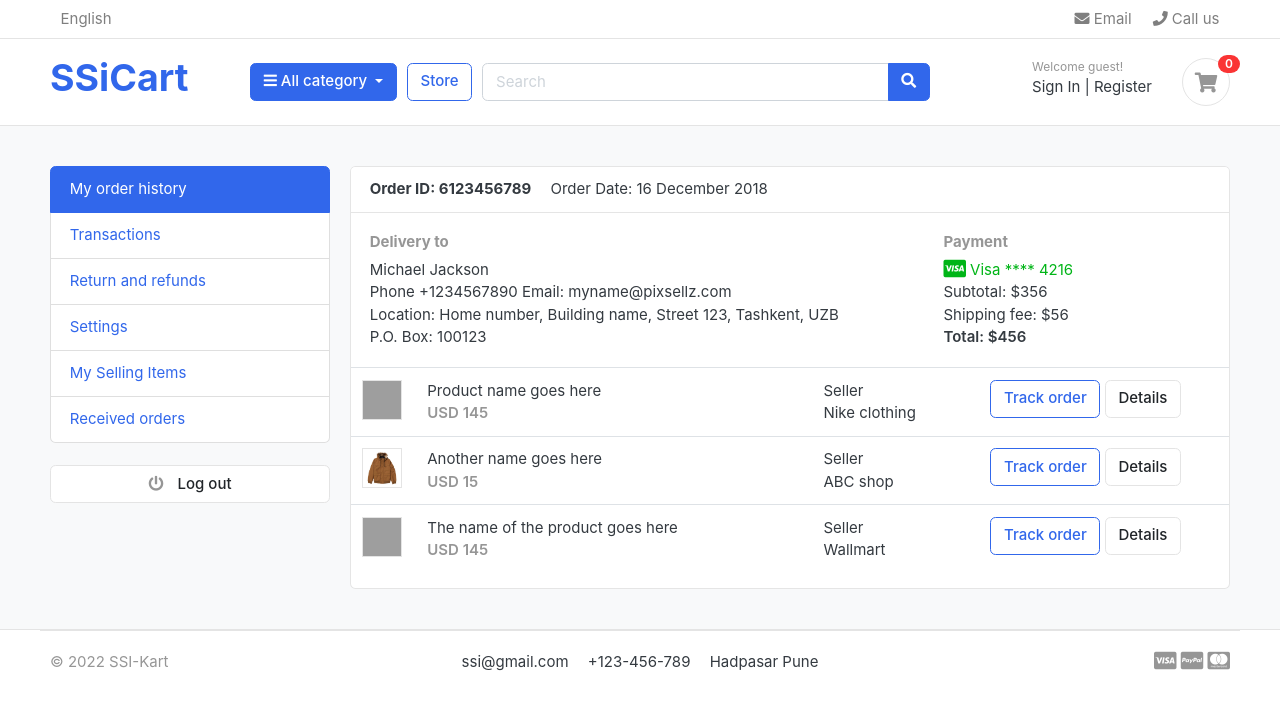
After one commit to pathfinder7262/E-Commerce-SSI, a Django app: page /accounts/dashboard/ in a window 1280 px wide. The commit adds this page. Shown: the top 710 px of the page. Run offline with Django 4.2, Linux system fonts and the light colour scheme; data that the repository does not hold is empty; some libraries are stand-ins or nearby versions; some web fonts are replaced; grey boxes are pictures that could not be loaded.

Commit message:
create login functionality write views for login authentication updated url.py, form.py, settings.py create alert.html page which automated the alarm create logout functionality write views, url for it do changes in navbar create register.html and login.html page and make it authenticate use csrf token for form create dashboard.html page

```diff
--- /dev/null
+++ b/ssikart/Templates/includes/alert.html
@@ -0,0 +1,11 @@
+{% if messages %}
+    {% for message in messages %}
+    <div id="message" class="container">
+    <div {% if message.tags %} class="alert alert-{{ message.tags }}"{% endif %} role = "alert">
+        <button type="button" class="close" data-dismiss="alert"><span area-hidden="true">&times;</span></button>
+        {% if message.level == DEFAULT_MESSAGE_LEVELS.ERROR %}Important: {% endif %}
+        {{ message }}
+    </div>
+    </div>
+    {% endfor %}
+{% endif %}
--- a/ssikart/Templates/includes/navbar.html
+++ b/ssikart/Templates/includes/navbar.html
@@ -63,11 +63,17 @@
       <div class="col-lg-3 col-sm-6 col-8 order-2 order-lg-3">
                   <div class="d-flex justify-content-end mb-3 mb-lg-0">
                       <div class="widget-header">
+                      {% if user.is_authenticated %}
+                        <small class="title text-muted">Welcome..{{user.username | title}}</small>
+                         <a href="{% url 'login'  %}">Log Out</a> <span class="dark-transp">  </span>
+                      {% else %}
                           <small class="title text-muted">Welcome guest!</small>
                           <div>
-                              <a href="{% url 'login'  %}">Sign in</a> <span class="dark-transp"> | </span>
+                              <a href="{% url 'login'  %}">Sign In</a> <span class="dark-transp"> | </span>
                               <a href="{% url 'registration' %}"> Register</a>
                           </div>
+                      {% endif %}
+
                       </div>
                       <a href="{% url 'ssi-cart' %}" class="widget-header pl-3 ml-3">
                           <div class="icon icon-sm rounded-circle border"><i class="fa fa-shopping-cart"></i></div>
--- a/ssikart/accounts/models.py
+++ b/ssikart/accounts/models.py
@@ -1,6 +1,7 @@
 from re import U
 from django.db import models
 from django.contrib.auth.models import AbstractBaseUser, BaseUserManager
+
 
 # Create your models here.
 
--- /dev/null
+++ b/ssikart/accounts/templates/accounts/dashboard.html
@@ -0,0 +1,101 @@
+{% extends 'base.html' %}
+
+{%block content %}
+
+<!-- ========================= SECTION CONTENT ========================= -->
+<section class="section-conten padding-y bg">
+
+    {% include 'includes/alert.html' %}
+    <div class="container">
+        <div class="row">
+        <aside class="col-md-3">
+            <!--   SIDEBAR   -->
+            <ul class="list-group">
+                <a class="list-group-item active" href="#"> My order history </a>
+                <a class="list-group-item" href="#"> Transactions </a>
+                <a class="list-group-item" href="#"> Return and refunds </a>
+                <a class="list-group-item" href="#">Settings </a>
+                <a class="list-group-item" href="#"> My Selling Items </a>
+                <a class="list-group-item" href="#"> Received orders </a>
+            </ul>
+            <br>
+            <a class="btn btn-light btn-block" href="{% url 'logout' %}"> <i class="fa fa-power-off"></i> <span class="text">Log out</span> </a>
+            <!--   SIDEBAR .//END   -->
+        </aside>
+        <main class="col-md-9">
+            <article class="card">
+            <header class="card-header">
+                <strong class="d-inline-block mr-3">Order ID: 6123456789</strong>
+                <span>Order Date: 16 December 2018</span>
+            </header>
+            <div class="card-body">
+                <div class="row">
+                    <div class="col-md-8">
+                        <h6 class="text-muted">Delivery to</h6>
+                        <p>Michael Jackson <br>
+                        Phone +1234567890 Email: myname@pixsellz.com <br>
+                        Location: Home number, Building name, Street 123,  Tashkent, UZB <br>
+                        P.O. Box: 100123
+                         </p>
+                    </div>
+                    <div class="col-md-4">
+                        <h6 class="text-muted">Payment</h6>
+                        <span class="text-success">
+                            <i class="fab fa-lg fa-cc-visa"></i>
+                            Visa  **** 4216
+                        </span>
+                        <p>Subtotal: $356 <br>
+                         Shipping fee:  $56 <br>
+                         <span class="b">Total:  $456 </span>
+                        </p>
+                    </div>
+                </div> <!-- row.// -->
+            </div> <!-- card-body .// -->
+            <div class="table-responsive">
+            <table class="table table-hover">
+                <tr>
+                    <td width="65">
+                        <img src="../images/items/1.jpg" class="img-xs border">
+                    </td>
+                    <td>
+                        <p class="title mb-0">Product name goes here </p>
+                        <var class="price text-muted">USD 145</var>
+                    </td>
+                    <td> Seller <br> Nike clothing </td>
+                    <td width="250"> <a href="#" class="btn btn-outline-primary">Track order</a> <a href="#" class="btn btn-light"> Details </a> </td>
+                </tr>
+                <tr>
+                    <td>
+                        <img src="../images/items/2.jpg" class="img-xs border">
+                    </td>
+                    <td>
+                        <p class="title mb-0">Another name goes here </p>
+                        <var class="price text-muted">USD 15</var>
+                    </td>
+                    <td> Seller <br> ABC shop </td>
+                    <td> <a href="#" class="btn btn-outline-primary">Track order</a> <a href="#" class="btn btn-light"> Details </a> </td>
+                </tr>
+                <tr>
+                    <td>
+                        <img src="../images/items/3.jpg" class="img-xs border">
+                    </td>
+                    <td>
+                        <p class="title mb-0">The name of the product  goes here </p>
+                        <var class="price text-muted">USD 145</var>
+                    </td>
+                    <td> Seller <br> Wallmart </td>
+                    <td> <a href="#" class="btn btn-outline-primary">Track order</a> <a href="#" class="btn btn-light"> Details </a> </td>
+                </tr>
+            </table>
+            </div> <!-- table-responsive .end// -->
+            </article> <!-- order-group.// -->
+        </main>
+    </div> <!-- row.// -->
+    </div>
+
+
+    </section>
+    <!-- ========================= SECTION CONTENT END// ========================= -->
+
+
+{% endblock %}
--- a/ssikart/accounts/url.py
+++ b/ssikart/accounts/url.py
@@ -1,9 +1,10 @@
 from operator import ipow
 from django.urls import URLPattern, path
-from accounts.views import login,logout,register
+from accounts.views import register,login,logout,dashboard
 
 urlpatterns = [
     path('register/',register,name='registration'),
     path('login/',login,name='login'),
+    path("dashboard/", dashboard, name="dashboard"),
     path('logout/',logout,name='logout'),
     ]
--- a/ssikart/accounts/views.py
+++ b/ssikart/accounts/views.py
@@ -1,17 +1,61 @@
-from django.shortcuts import render
-from accounts.forms import Registrationform
+from email import message
+from django.shortcuts import render,redirect
+from requests import post
+from accounts.forms import RegistrationForm
+from django.contrib.auth.decorators import login_required
 from accounts.models import Account
+from django.contrib import messages,auth
+
 # Create your views here.
 def register(request):
-    form = Registrationform()
+    form = RegistrationForm()
+
+
+    if request.method == "POST":
+        form = RegistrationForm(request.POST)
+        if form.is_valid():
+            first_name = form.cleaned_data.get("first_name")
+            last_name =  form.cleaned_data.get("last_name")
+            phone_number = form.cleaned_data.get("phone_number")
+            email = form.cleaned_data.get("email")
+            password = form.cleaned_data.get("password")
+            username = email.split("@")[0]
+
+            user = Account.objects.create_user(first_name, last_name, username, email, password )
+            user.phone_number = phone_number
+            user.save()
+            messages.success(request,'Registration successful....!')
+            return redirect('registration')
+            form = RegistrationForm()
+
     context_data = {
         'form' : form
     }
     return render(request,"accounts/register.html", context_data)
 
+
 def login(request):
-    return render(request,"accounts/login.html")
+    if request.method == "POST":
+        email = request.POST.get("email")
+        password = request.POST.get("password")
 
+        user = auth.authenticate(email=email, password=password)
 
+        if user:
+            auth.login(request, user)
+            messages.success(request, "You are now logged in!")
+            return redirect("ssi-main-home")
+        else:
+            messages.error(request, "Invalid Credentials!")
+            return redirect("login")
+
+    return render(request, "accounts/login.html")
+
+def dashboard(request):
+    return render(request, "accounts/dashboard.html")
+
+@login_required(login_url = "login")
 def logout(request):
+    auth.logout(request)
+    messages.success(request,'You Logged Out Successfully..!')
     return render(request,"accounts/logout.html")
```
Also changed, not shown: ssikart/accounts/forms.py (+10 -2 lines), ssikart/accounts/templates/accounts/login.html (+5 -3 lines), ssikart/accounts/templates/accounts/register.html (+6 -1 lines), ssikart/ssikart/settings.py (+9 -0 lines).
